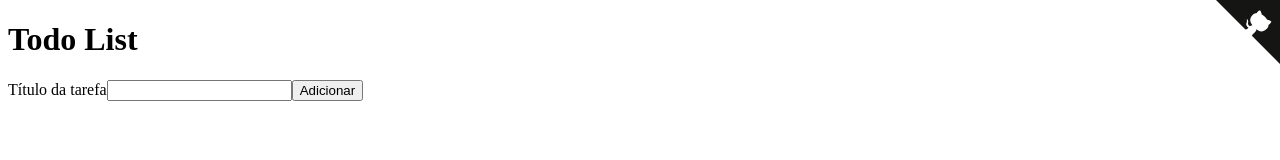
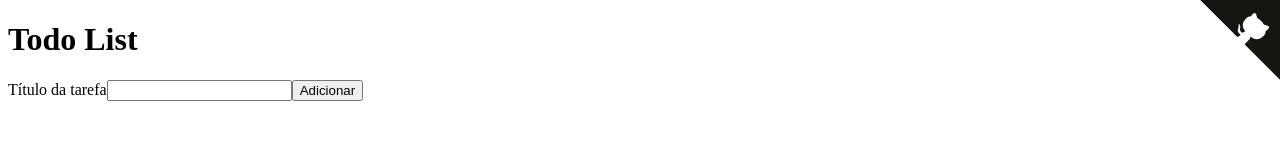
Before and after one commit to ricardospalves/react-todo-list, a React (Create React App) app: page / in a window 1280 px wide. Shown: the top 160 px of the page. Built offline with nearby package versions, Linux system fonts and the light colour scheme.

Commit message:
Adicionar ajustes no GitHubCorner

```diff
--- a/src/components/GitHubCorner.module.css
+++ b/src/components/GitHubCorner.module.css
@@ -1,19 +1,22 @@
 @keyframes animation-GitHubCorner-wave {
-  0%, 100% {
+  0%,
+  100% {
     transform: rotate(0);
   }
 
-  20%, 60%{
+  20%,
+  60% {
     transform: rotate(-25deg);
   }
 
-  40%, 80%{
+  40%,
+  80% {
     transform: rotate(10deg);
   }
 }
 
 .GitHubCorner {
-  --size: 4rem;
+  --size: 5rem;
 
   display: block;
   width: var(--size);
@@ -22,6 +25,8 @@
   position: fixed;
   top: 0;
   right: 0;
+
+  clip-path: polygon(0 0, 100% 0, 100% 100%);
 }
 
 .GitHubCorner__octocat {
```
